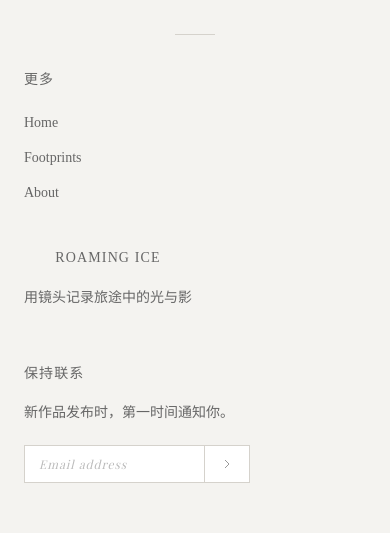
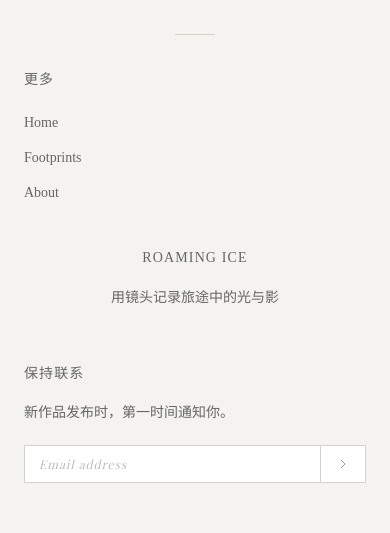
Before and after one commit to clairezeng2004-beep/photography-portfolio, a React (Create React App) app: page /playground in a window 390 px wide. Shown: the part 4681-5214 px from the top of the page. Built offline with nearby package versions, Linux system fonts and the light colour scheme; no server answers; the database is empty; a web font is replaced by a local one; what world-atlas would draw is missing.

Commit message:
fix: footer grid layout — center ROAMING ICE, distribute left/right columns evenly

```diff
--- a/src/components/Footer.css
+++ b/src/components/Footer.css
@@ -58,20 +58,31 @@
 }
 
 .footer-grid {
-  display: flex;
-  justify-content: space-between;
+  display: grid;
+  grid-template-columns: 1fr auto 1fr;
   align-items: flex-start;
-  gap: 80px;
+  gap: 60px;
   margin-bottom: 36px;
 }
 
 .footer-column {
-  flex: 1;
   min-width: 0;
+}
+
+.footer-column:first-child {
+  justify-self: start;
+  padding-left: 40px;
+}
+
+.footer-column:last-child {
+  justify-self: end;
+  max-width: 280px;
+  width: 100%;
 }
 
 .footer-column-center {
   text-align: center;
+  white-space: nowrap;
 }
 
 .footer-column-title {
@@ -232,8 +243,17 @@
   }
 
   .footer-grid {
-    flex-direction: column;
+    grid-template-columns: 1fr;
     gap: 32px;
+  }
+
+  .footer-column:first-child {
+    padding-left: 0;
+  }
+
+  .footer-column:last-child {
+    justify-self: start;
+    max-width: 100%;
   }
 
   .footer-subscribe-section {
```
